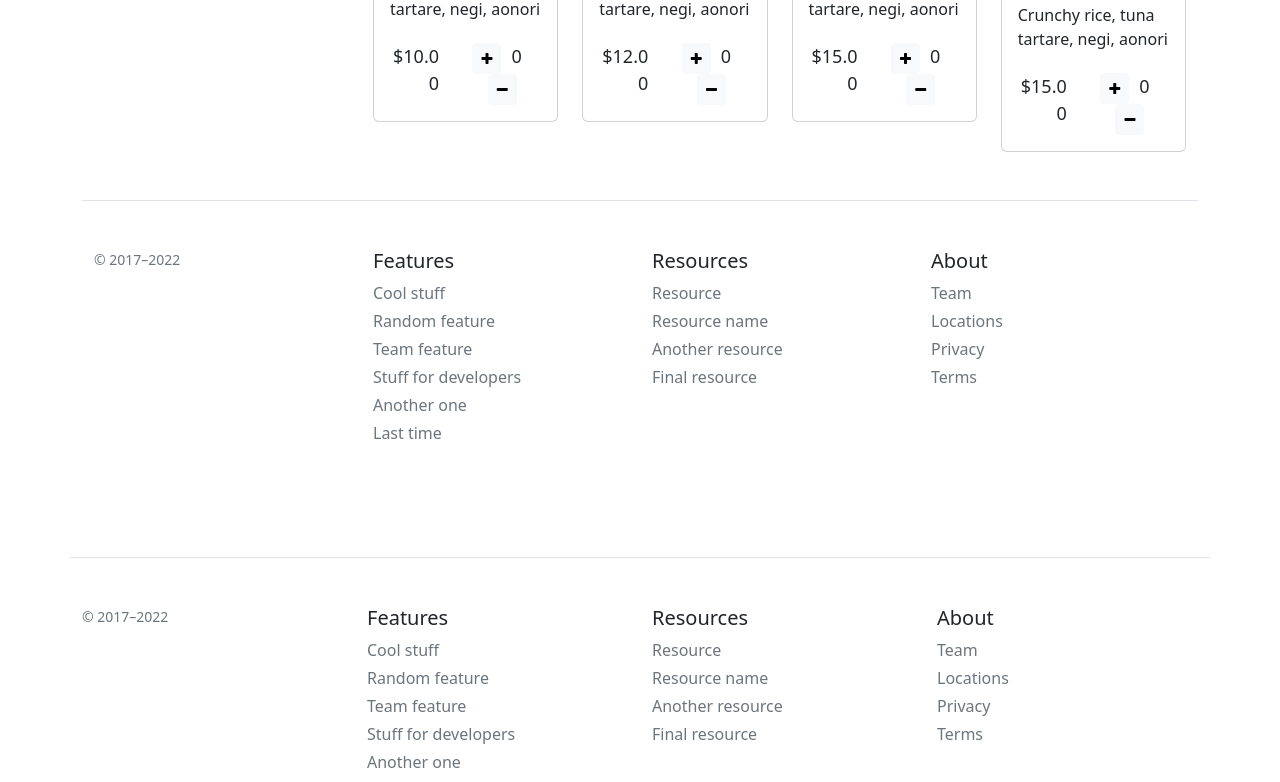
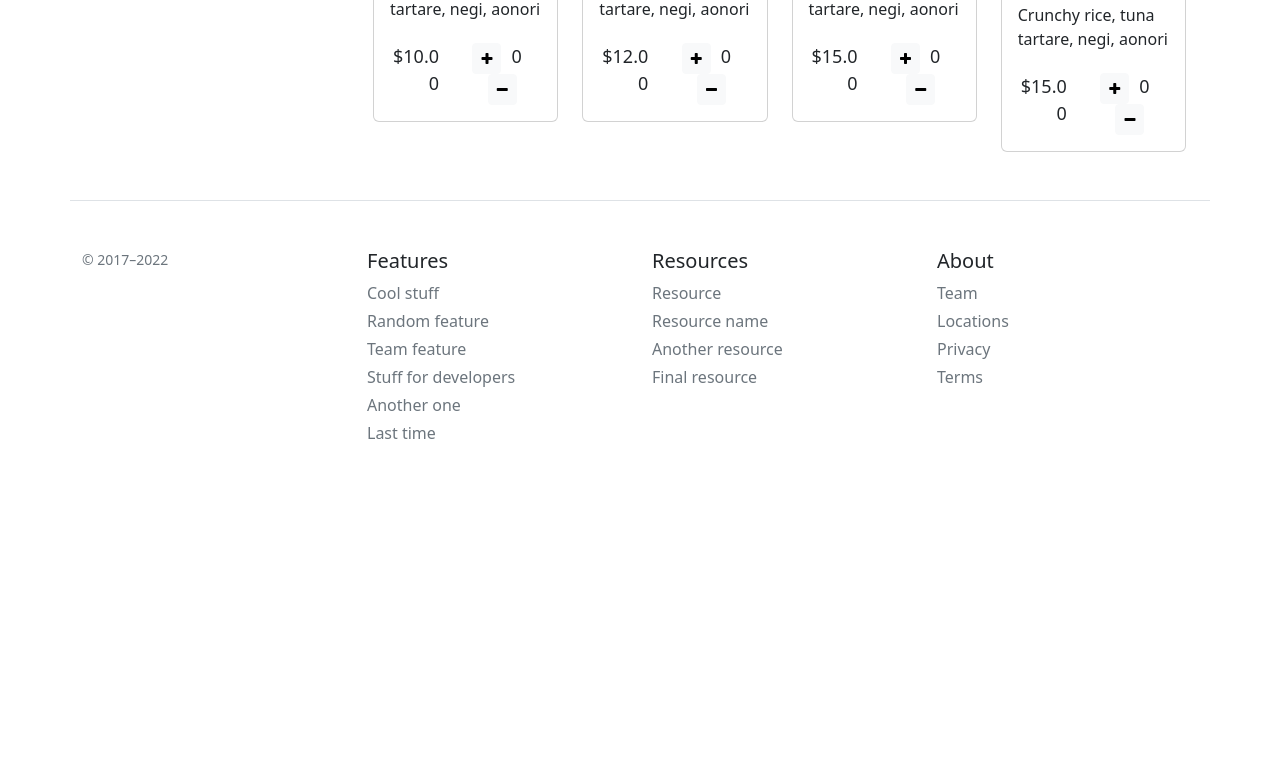
Before and after one commit to folaulau/sushi-restaurant-web, a React (Create React App) app: page / in a window 1280 px wide. Shown: the part 918-1700 px from the top of the page. After the commit the page ends 1427 px from the top, so only its background shows below. Built offline with nearby package versions, Linux system fonts and the light colour scheme; no server answers.

Commit message:
Update menu.js

```diff
--- a/src/pages/menu.js
+++ b/src/pages/menu.js
@@ -236,7 +236,7 @@ function Menu(props) {
             </div>
           </div>
         </div>
-      <Footer />
+      {(props.from==='' || props.from==null) && <Footer />}
     </>
   );
 }
```
